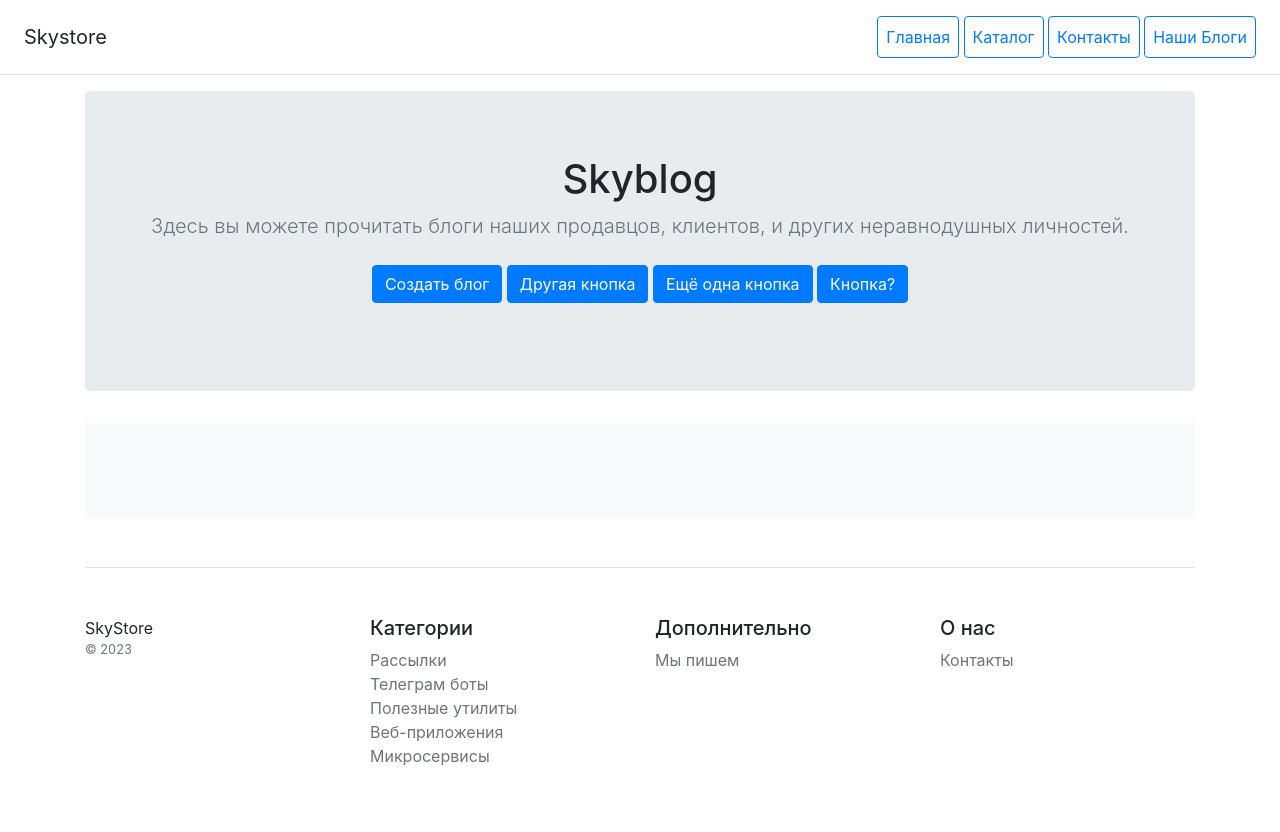
After one commit to LazyCatWithPC/django_project_hw, a Django app: page /blogs/ in a window 1280 px wide. The commit adds this page. Run offline with Django 5.2, Linux system fonts and the light colour scheme; data that the repository does not hold is empty; some libraries are stand-ins or nearby versions.

Commit message:
hw_5, part 2

```diff
--- a/catalog/templates/catalog/base.html
+++ b/catalog/templates/catalog/base.html
@@ -37,7 +37,7 @@
             <div class="col-6 col-md">
                 <h5>Дополнительно</h5>
                 <ul class="list-unstyled text-small">
-                    <li><a class="text-muted" href="#">Мы пишем</a></li>
+                    <li><a class="text-muted" href="/blogs/">Мы пишем</a></li>
                 </ul>
             </div>
             <div class="col-6 col-md">
--- /dev/null
+++ b/catalog/templates/catalog/blog_list.html
@@ -0,0 +1,45 @@
+{% extends 'catalog/base.html' %}
+{% block content %}
+<main role="main">
+
+      <section class="jumbotron text-center">
+        <div class="container">
+          <h1 class="jumbotron-heading">Skyblog</h1>
+          <p class="lead text-muted">Здесь вы можете прочитать блоги наших продавцов, клиентов, и других неравнодушных личностей.</p>
+          <p>
+            <a href="/blogs/create/" class="btn btn-primary my-2">Создать блог</a>
+            <a href="#" class="btn btn-primary my-2">Другая кнопка</a>
+            <a href="#" class="btn btn-primary my-2">Ещё одна кнопка</a>
+            <a href="#" class="btn btn-primary my-2">Кнопка?</a>
+          </p>
+        </div>
+      </section>
+
+      <div class="album py-5 bg-light">
+        <div class="container">
+
+          <div class="row">
+              {% for object in object_list %}
+            <div class="col-md-4">
+              <div class="card mb-4 box-shadow">
+                <div class="card-body">
+                  <p class="card-text">{{ object }}</p>
+                  <div class="d-flex justify-content-between align-items-center">
+                    <div class="btn-group">
+                      <a type="button" href="{% url 'catalog:blog_view' object.pk %}" class="btn btn-sm btn-outline-secondary">View</a>
+                      <a type="button" href="{% url 'catalog:blog_update' object.pk %}" class="btn btn-sm btn-outline-secondary">Edit</a>
+                      <a type="button" href="{% url 'catalog:blog_delete' object.pk %}" class="btn btn-sm btn-outline-danger">Delete</a>
+                    </div>
+                    <small class="text-muted">{{ object.creation_at }}</small>
+                  </div>
+                </div>
+              </div>
+            </div>
+              {% endfor %}
+          </div>
+        </div>
+      </div>
+
+    </main>
+
+{% endblock %}
--- a/catalog/templates/catalog/includes/inc_main_menu.html
+++ b/catalog/templates/catalog/includes/inc_main_menu.html
@@ -2,4 +2,5 @@
     <a class="p-2 btn btn-outline-primary" href="/">Главная</a>
     <a class="p-2 btn btn-outline-primary" href="/products">Каталог</a>
     <a class="p-2 btn btn-outline-primary" href="/contacts/">Контакты</a>
+    <a class="p-2 btn btn-outline-primary" href="/blogs/">Наши Блоги</a>
 </nav>
--- a/catalog/urls.py
+++ b/catalog/urls.py
@@ -2,11 +2,19 @@ from django.urls import path
 
 from django.conf import settings
 from django.conf.urls.static import static
-from catalog.views import HomeView, ProductsView, ContactsView
+from catalog.views import HomeView, ProductsView, ContactsView, BlogView, BlogListView, BlogDetailView, BlogUpdateView, \
+    BlogDeleteView
+from catalog.apps import CatalogConfig
 
+app_name = CatalogConfig.name
 
 urlpatterns = [
     path('', HomeView.as_view()),
     path('contacts/', ContactsView.as_view()),
     path('products/', ProductsView.as_view()),
+    path('blogs/create/', BlogView.as_view(), name='blog_create'),
+    path('blogs/', BlogListView.as_view(), name='blogs'),
+    path('blogs/view/<int:pk>', BlogDetailView.as_view(), name='blog_view'),
+    path('blogs/update/<int:pk>', BlogUpdateView.as_view(), name='blog_update'),
+    path('blogs/delete/<int:pk>', BlogDeleteView.as_view(), name='blog_delete')
 ] + static(settings.MEDIA_URL, document_root=settings.MEDIA_ROOT)
--- a/catalog/views.py
+++ b/catalog/views.py
@@ -1,7 +1,7 @@
-from django.shortcuts import render
-from django.views.generic import ListView, TemplateView
+from django.urls import reverse_lazy
+from django.views.generic import ListView, TemplateView, CreateView, DetailView, UpdateView, DeleteView
 
-from catalog.models import Product
+from catalog.models import Product, Blog
 
 
 class HomeView(TemplateView):
@@ -15,3 +15,32 @@ class ContactsView(TemplateView):
 class ProductsView(ListView):
     model = Product
     template_name = 'catalog/products.html'
+
+
+class BlogView(CreateView):
+    model = Blog
+    fields = ('name', 'content', 'image', 'creation_at',)
+    template_name = 'catalog/blog_form.html'
+    success_url = reverse_lazy('catalog:blogs')
+
+
+class BlogUpdateView(UpdateView):
+    model = Blog
+    fields = ('name', 'content', 'image', 'creation_at',)
+    template_name = 'catalog/blog_update.html'
+    success_url = reverse_lazy('catalog:blogs')
+
+
+class BlogListView(ListView):
+    model = Blog
+    template_name = 'catalog/blog_list.html'
+
+
+class BlogDetailView(DetailView):
+    model = Blog
+    template_name = 'catalog/blog_view.html'
+
+
+class BlogDeleteView(DeleteView):
+    model = Blog
+    success_url = reverse_lazy('catalog:blogs')
--- a/config/urls.py
+++ b/config/urls.py
@@ -19,5 +19,5 @@ from django.urls import path, include
 
 urlpatterns = [
     path('admin/', admin.site.urls),
-    path('', include('catalog.urls'))
+    path('', include('catalog.urls', namespace='catalog'))
 ]
```
Also changed, not shown: catalog/admin.py (+6 -1 lines), catalog/models.py (+7 -0 lines), catalog/templates/catalog/blog_confirm_delete.html (added, +21 -0 lines), catalog/templates/catalog/blog_form.html (added, +21 -0 lines), catalog/templates/catalog/blog_update.html (added, +20 -0 lines), catalog/templates/catalog/blog_view.html (added, +22 -0 lines).
